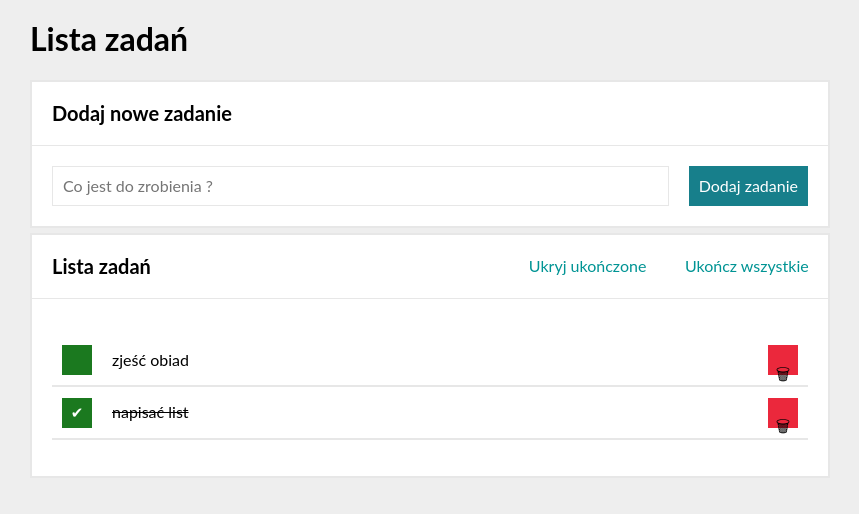
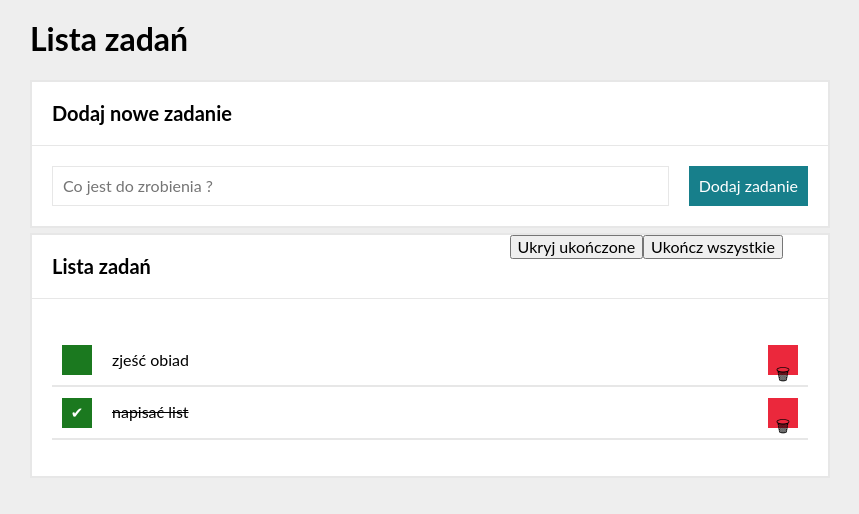
Before and after one commit to matek160393/todo-list-reactApp, a React (Create React App) app: page / in a window 1280 px wide. Shown: the top 514 px of the page, without its empty margins (210-1069 px from the left). Built offline with nearby package versions, Linux system fonts and the light colour scheme.

Commit message:
review the code and make corrections

```diff
--- a/src/Buttons/index.js
+++ b/src/Buttons/index.js
@@ -1,24 +1,24 @@
 import "./style.css";
 
 const Buttons = ({ tasks, hideTasksDone }) => (
-  <p className="section__buttons">
+  <section className="buttons">
     {tasks.length > 0 && (
       <>
         <button
-          className="section__button"
+          className="buttons____button"
           disabled={tasks.every(({ done }) => !done)}
         >
-        {hideTasksDone ? "Pokaż ukończone" : "Ukryj ukończone"}
+          {hideTasksDone ? "Pokaż ukończone" : "Ukryj ukończone"}
         </button>
         <button
-          className="section__button"
+          className="buttons__button"
           disabled={tasks.every(({ done }) => done)}
         >
-        Ukończ wszystkie
+          Ukończ wszystkie
         </button>
       </>
     )}
-  </p>
+  </section>
 );
 
 export default Buttons;
--- a/src/Container/index.js
+++ b/src/Container/index.js
@@ -1,5 +1,4 @@
 import "./style.css";
-
 
 const Container = ({children}) => (
     <main className="Container">
--- a/src/Tasks/index.js
+++ b/src/Tasks/index.js
@@ -3,7 +3,8 @@ import "./style.css";
 const Tasks = ({ tasks, hideTasksDone }) => (
 	<ul className="tasksList">
 		{tasks.map(task => (
-            <li key={task.id}
+			<li
+				key={task.id}
 				className={`tasksList__task ${task.done && hideTasksDone ? "taskList__taskDone--hiden" : ""}`}
 			>
 				<button className="tasksList__buttonStatus tasksList__button">
```
Also changed, not shown: src/Header/index.js (+4 -4 lines). Lines whose indentation alone changed are shown as unchanged.
